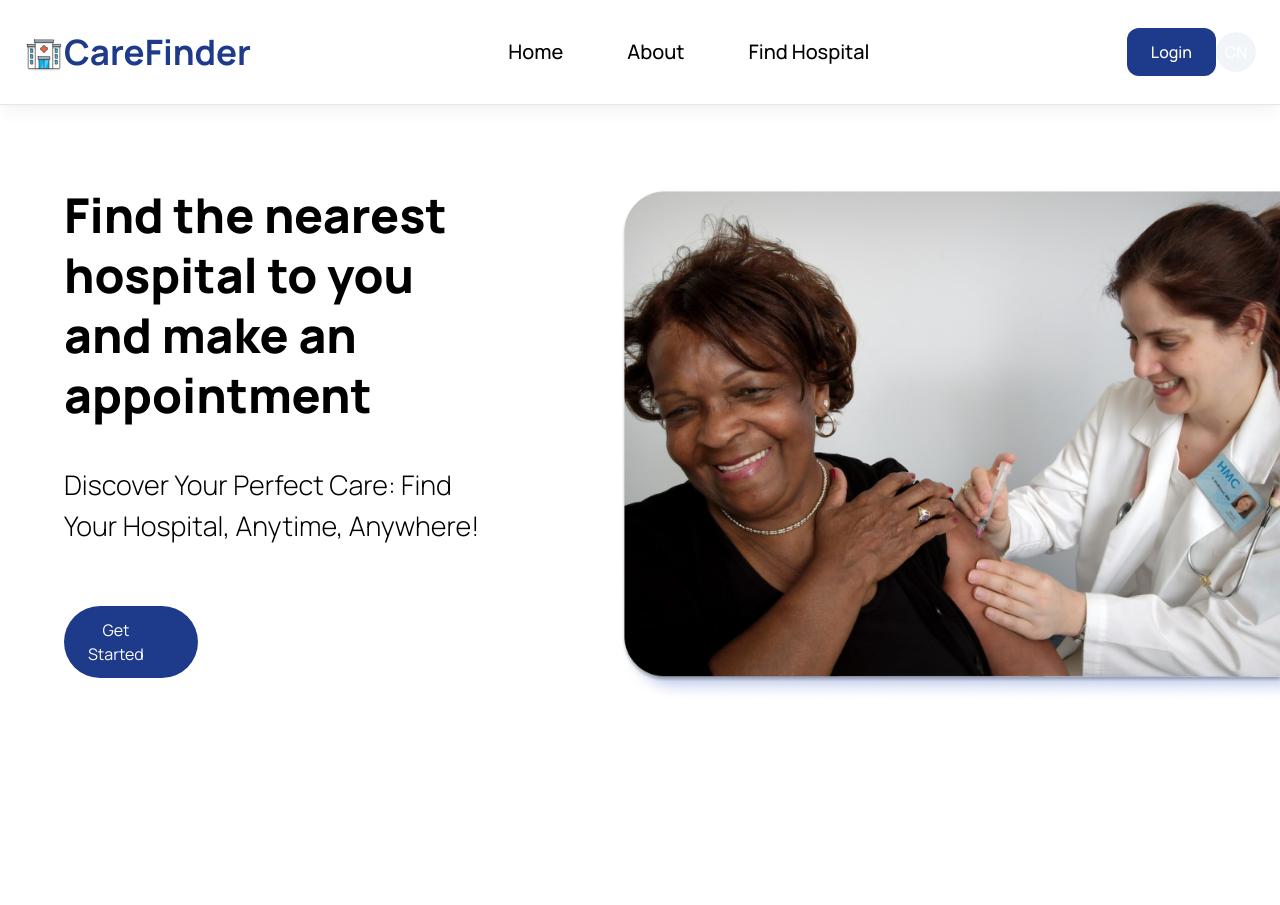
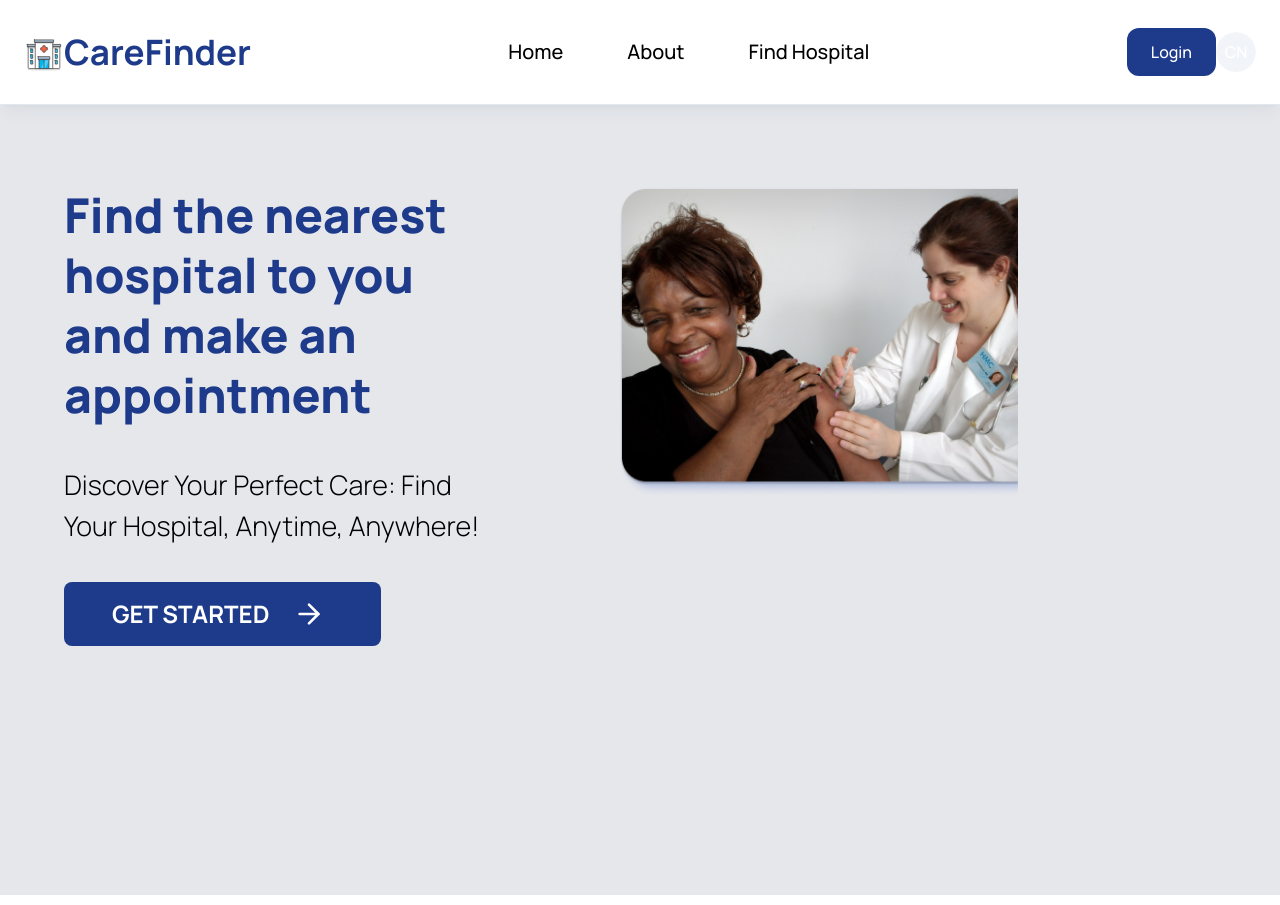
Before and after one commit to Luckidubi/health-carefinder, a Next.js app: page / in a window 1280 px wide. Built offline with nearby package versions, Linux system fonts and the light colour scheme.

Commit message:
feat: Add SearchInput component

```diff
--- a/components/Hero.tsx
+++ b/components/Hero.tsx
@@ -1,6 +1,8 @@
 "use client";
+import { ArrowBigRight, ArrowRight, } from "lucide-react";
 import Image from "next/image";
 import CustomButton from "./CustomButton";
+import { Button } from "./ui/button";
 
 const Hero = () => {
   const handleScroll = () => {
@@ -11,27 +13,30 @@
     }
   };
   return (
-    <div className="hero">
-      <div className="flex-1 pt-20 padding-x ">
-        <h1 className="hero__title pb-5">
-        Find the nearest hospital to you and make an appointment        </h1>
-        <p className="hero__subtitle pb-5">
-        Discover Your Perfect Care: Find Your Hospital, Anytime, Anywhere!
+    <div className="hero bg-gray-200 ">
+      <div className="flex-1 pt-20 padding-x w-full mr-[xl]">
+        <h1 className="hero__title pb-5 text-blue-900">
+          Find the nearest hospital to you and make an appointment{" "}
+        </h1>
+        <p className="hero__subtitle pb-5 font-semibold">
+          Discover Your Perfect Care: Find Your Hospital, Anytime, Anywhere!
         </p>
 
-        <CustomButton
-          btnType="button"
-          title="Get Started"
-          containerStyles="bg-blue-900 text-white rounded-full mt-10"
-          handleClick={handleScroll}
-
-        />
+        <Button className="bg-blue-900 hover:bg-blue-500 rounded-lg text-white py-8 xl:px-12 xl:text-2xl text-lg font-bold my-4">
+          GET STARTED
+          <ArrowRight className="ml-4 lg:h-8 w-12" />
+        </Button>
       </div>
-      <div className="hero__image-container pt-20">
-        <div className="hero__image">
-          <Image src="/Rectangle 1.png" alt="hero image"  height={600} width={700} className="object-contain" />
+      <div className="hero__image-container lg:pt-20 pt-10 mb-[-500px] xl:mb-[-10px]">
+        <div className="hero__image hidden xl:block ">
+          <Image
+            src="/Rectangle 1.png"
+            alt="hero image"
+            height={300}
+            width={400}
+            className="object-contain"
+          />
         </div>
-
       </div>
     </div>
   );
--- /dev/null
+++ b/components/SearchInput.tsx
@@ -0,0 +1,14 @@
+import { Input } from "./ui/input"
+const SearchInput = () => {
+  return (
+    <>
+      <Input
+        type="search"
+        placeholder="Federal Medical Center, Ebutte Metta, Lagos State"
+        className="rounded-2xl placeholder-slate-500 text-center tracking-wide text-stone-500 text-[15px] font-medium leading-snug"
+      />
+    </>
+  );
+}
+
+export default SearchInput
--- /dev/null
+++ b/components/ui/input.tsx
@@ -0,0 +1,25 @@
+import * as React from "react"
+
+import { cn } from "@/lib/utils"
+
+export interface InputProps
+  extends React.InputHTMLAttributes<HTMLInputElement> {}
+
+const Input = React.forwardRef<HTMLInputElement, InputProps>(
+  ({ className, type, ...props }, ref) => {
+    return (
+      <input
+        type={type}
+        className={cn(
+          "flex h-10 w-full rounded-md border border-slate-200 border-slate-200 bg-white px-3 py-2 text-sm ring-offset-white file:border-0 file:bg-transparent file:text-sm file:font-medium placeholder:text-slate-500 focus-visible:outline-none focus-visible:ring-2 focus-visible:ring-slate-400 focus-visible:ring-offset-2 disabled:cursor-not-allowed disabled:opacity-50 dark:border-slate-800 dark:border-slate-800 dark:bg-slate-950 dark:ring-offset-slate-950 dark:placeholder:text-slate-400 dark:focus-visible:ring-slate-800",
+          className
+        )}
+        ref={ref}
+        {...props}
+      />
+    )
+  }
+)
+Input.displayName = "Input"
+
+export { Input }
```
Also changed, not shown: public/Group 77.png (added).
